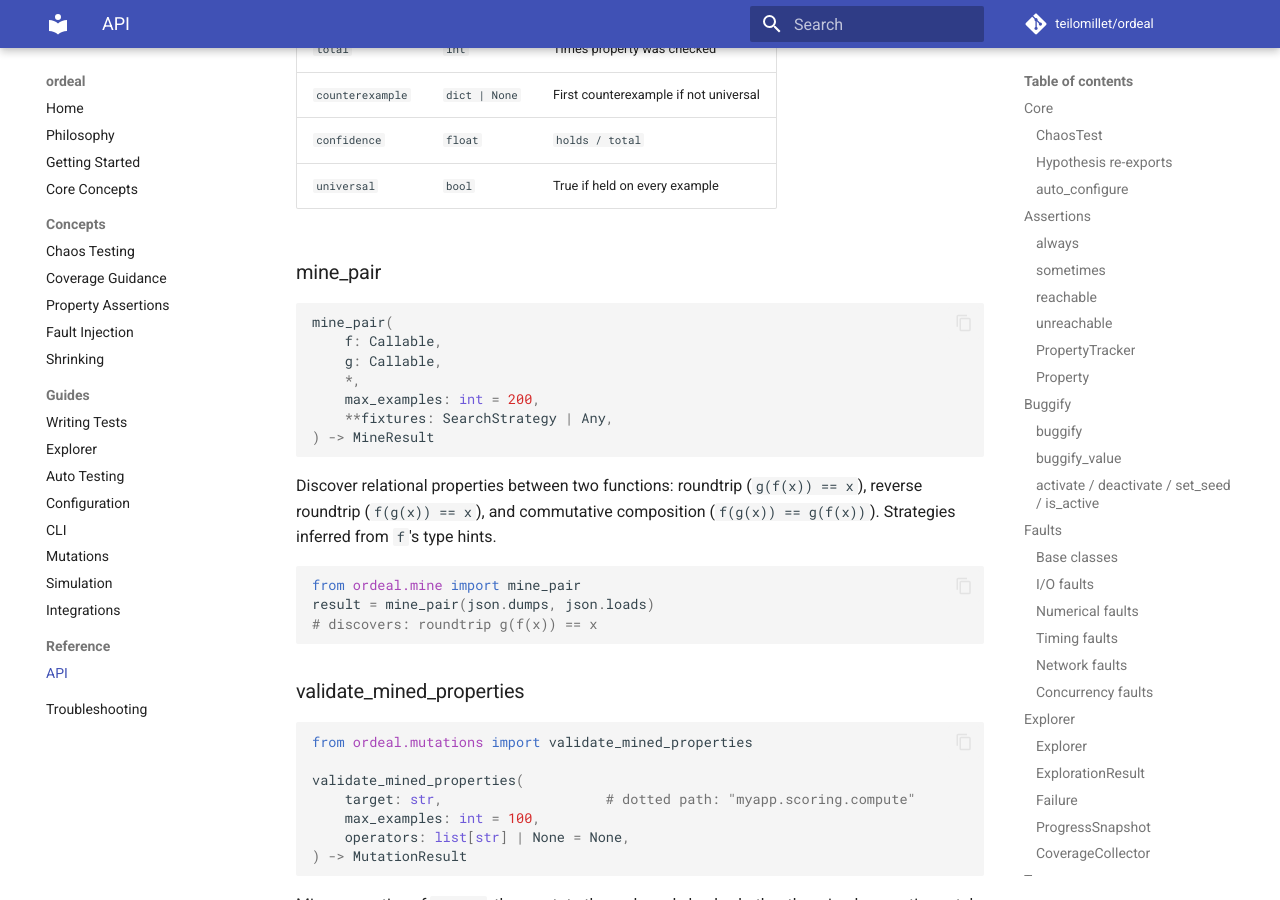
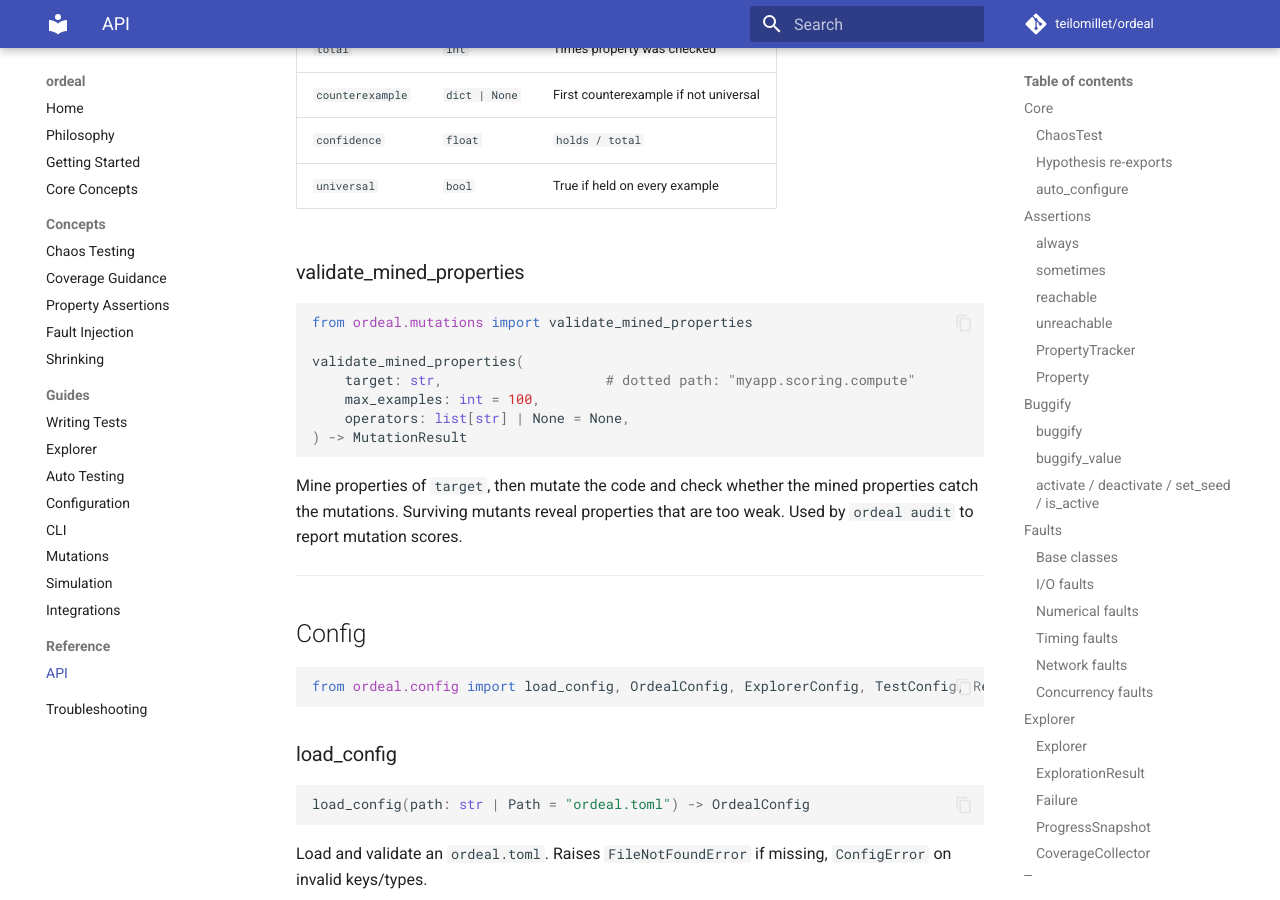
Before and after one commit to teilomillet/ordeal, an MkDocs documentation site: the page built from docs/reference/api.md, in a window 1280 px wide and 900 px high, scrolled down 32207 px. Built offline with MkDocs 1.6.1 and Material for MkDocs 9.7.7, drawn with Linux system fonts in a browser that asks for light colours; comment, search, counter and statistics services are not loaded.

Commit message:
docs: remove duplicate mine_pair entry in API reference
Co-Authored-By: Claude Opus 4.6 (1M context) <noreply@anthropic.com>

````diff
--- a/docs/reference/api.md
+++ b/docs/reference/api.md
@@ -1241,26 +1241,6 @@ Things mine() fundamentally cannot discover from random sampling — these requi
 | `confidence` | `float` | `holds / total` |
 | `universal` | `bool` | True if held on every example |
 
-### mine_pair
-
-```python
-mine_pair(
-    f: Callable,
-    g: Callable,
-    *,
-    max_examples: int = 200,
-    **fixtures: SearchStrategy | Any,
-) -> MineResult
-```
-
-Discover relational properties between two functions: roundtrip (`g(f(x)) == x`), reverse roundtrip (`f(g(x)) == x`), and commutative composition (`f(g(x)) == g(f(x))`). Strategies inferred from `f`'s type hints.
-
-```python
-from ordeal.mine import mine_pair
-result = mine_pair(json.dumps, json.loads)
-# discovers: roundtrip g(f(x)) == x
-```
-
 ### validate_mined_properties
 
 ```python
````
